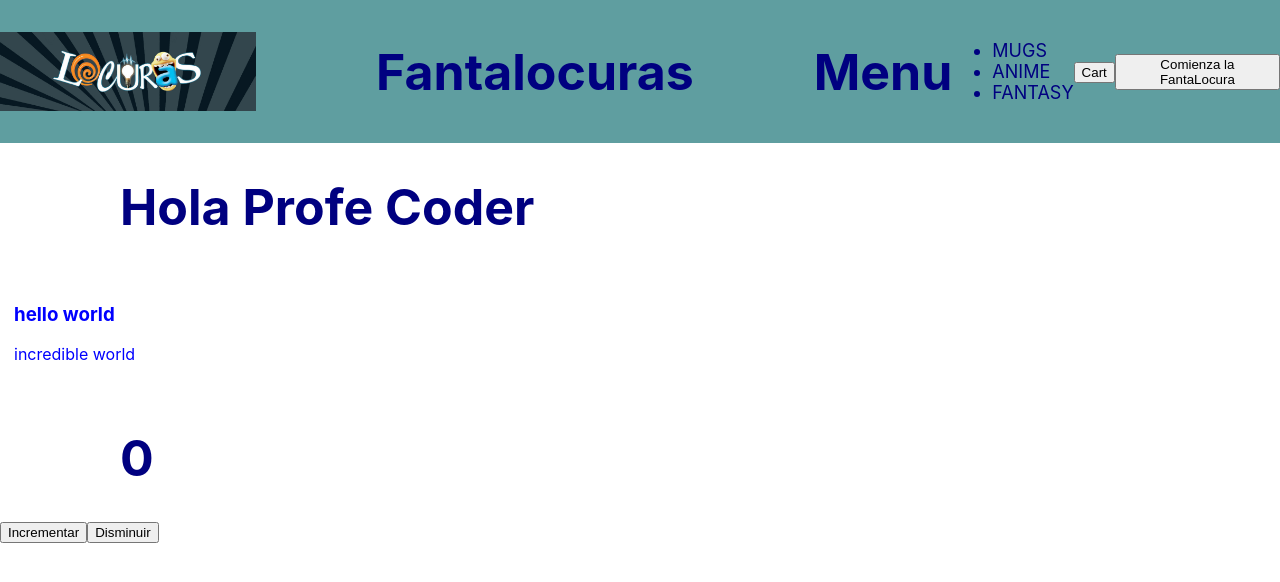
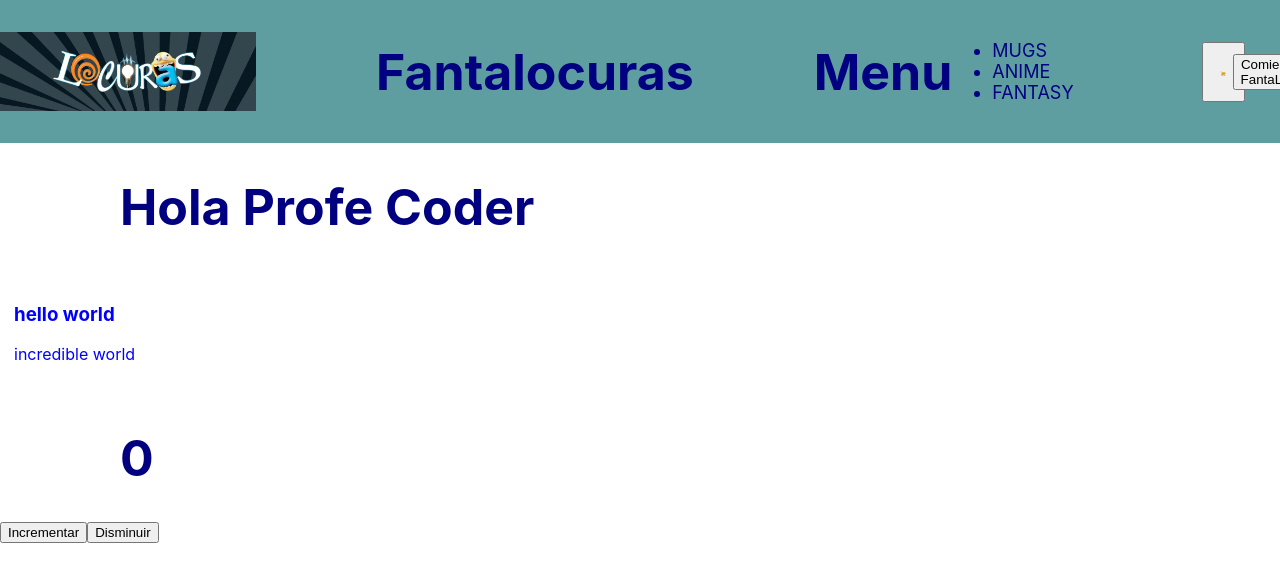
Before and after one commit to Mariangel86/fantalocuras-antequera, a React (Create React App) app: page / in a window 1280 px wide. Shown: the top 582 px of the page. Built offline with nearby package versions, Linux system fonts and the light colour scheme.

Commit message:
change of thursday

```diff
--- a/package.json
+++ b/package.json
@@ -16,6 +16,7 @@
     "react": "^18.2.0",
     "react-dom": "^18.2.0",
     "react-icons": "^4.4.0",
+    "react-router-dom": "^6.4.3",
     "react-scripts": "5.0.1",
     "reactstrap": "^9.1.1",
     "styled-components": "^5.3.6",
--- /dev/null
+++ b/src/componentes/CartWidget.js
@@ -0,0 +1,21 @@
+import React from "react";
+import styled from "styled-components";
+import carrito from "../assets/carrito.png";
+
+
+const Boton= styled.button`
+    width: 30%;
+    margin-left: 8rem; /* 20px */
+	color: #FEFEFE ;
+	height: 3.75rem; /* 60px */
+
+`;
+
+const Carrito=()=>{
+    return(
+        <div>
+        <Boton><img src= {carrito} alt='carro'/></Boton>
+        </div>
+    );
+}
+export default Carrito;
--- a/src/componentes/Cartwidget.js
+++ /dev/null
@@ -1,11 +0,0 @@
-import React from "react"
-
-const Carrito=()=>{
-    return(
-        <div>
-        <button>Cart</button>
-        </div>
-    );
-}
-
-export default Carrito
--- a/src/componentes/NavBar.js
+++ b/src/componentes/NavBar.js
@@ -1,7 +1,8 @@
 import React from "react";
 import './NavBar.css';
 import Logo from '../assets/Locuraslogo.jpg';
-import Carrito from "./Cartwidget";
+import Carrito from "./CartWidget";
+import styled from "styled-components";
 
 const NavBar = () => {
 
@@ -22,14 +23,18 @@ const NavBar = () => {
 
          </ul>
 
-        <Carrito/>
+         <Carrito/>
 
-        <button className='header__button'>
+        <BotonFanta>
             Comienza la FantaLocura
-            </button>
+            </BotonFanta>
         </nav>
         );
 
     }
+    const BotonFanta= styled.button`
+    margin-left:15px;
+    margin-right:15px
+    `;
 
     export default NavBar;
```
Also changed, not shown: src/assets/carrito.png (added), 1 other file (tests, documents, lock files or other folders).
